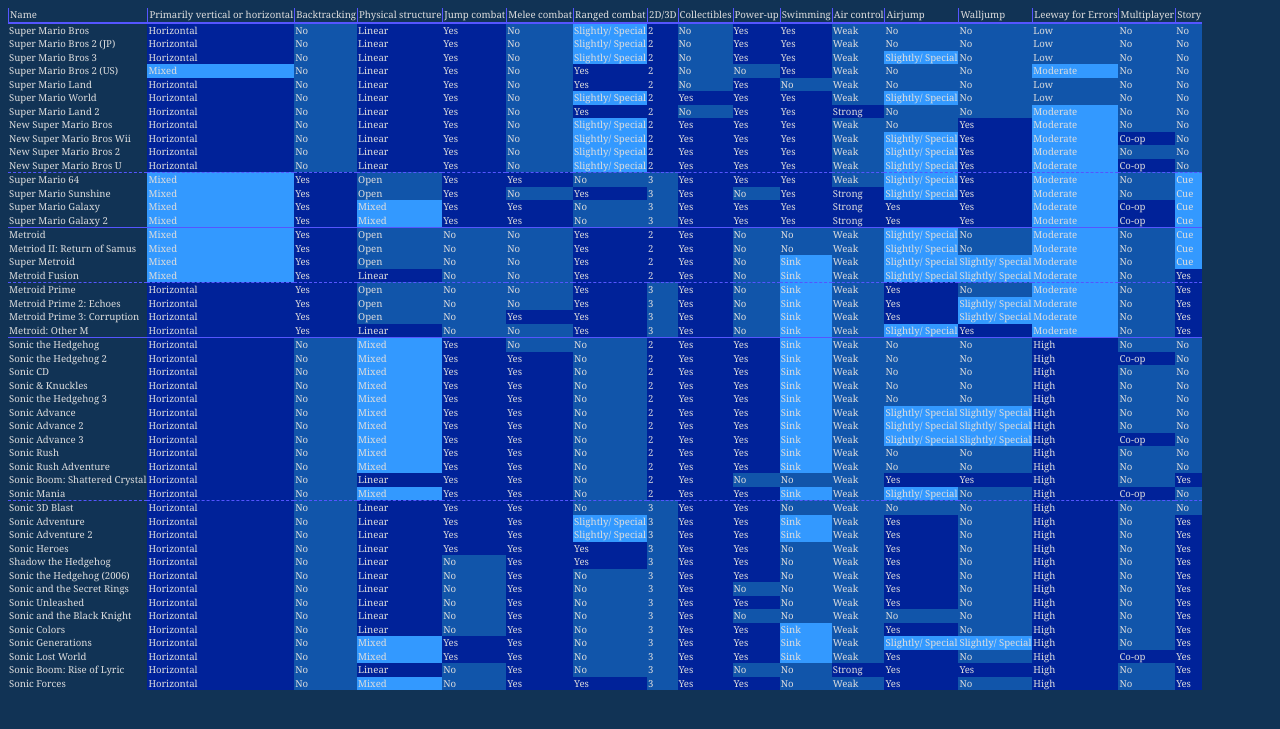
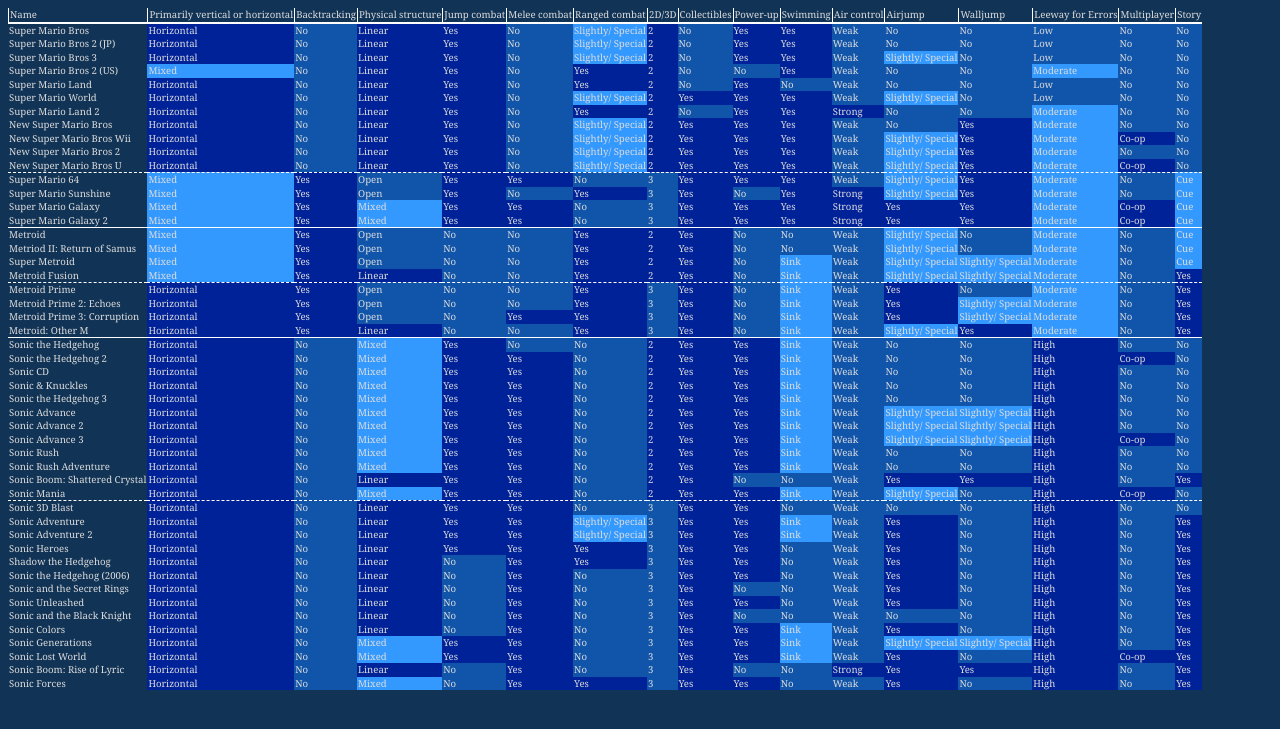
Before and after one commit to qwertystop/qwertystop.github.io, a Jekyll site: the page assets/html/2d-3d-mario-sonic-metroid-table.html, which Jekyll copies as it is, in a window 1280 px wide. Shown: the top 729 px of the page. Built offline with Jekyll 4.4.1, drawn with Linux system fonts in a browser that asks for light colours.

Commit message:
Better color on table

```diff
--- a/assets/html/2d-3d-mario-sonic-metroid-table.html
+++ b/assets/html/2d-3d-mario-sonic-metroid-table.html
@@ -8,14 +8,14 @@
  font-size: 0.5em;
 }
 tr.head > td {
- border-bottom: 1px double #55F;
- border-left: 1px solid #55f;
+ border-bottom: 1px double #FFF;
+ border-left: 1px solid #FFF;
 }
 tr.series > td {
- border-top: 1px solid #55F;
+ border-top: 1px solid #FFF;
 }
 tr.dimension > td {
- border-top: 1px dashed #55F;
+ border-top: 1px dashed #FFF;
 }
 td.c1 {
  background-color: #002299;
```
